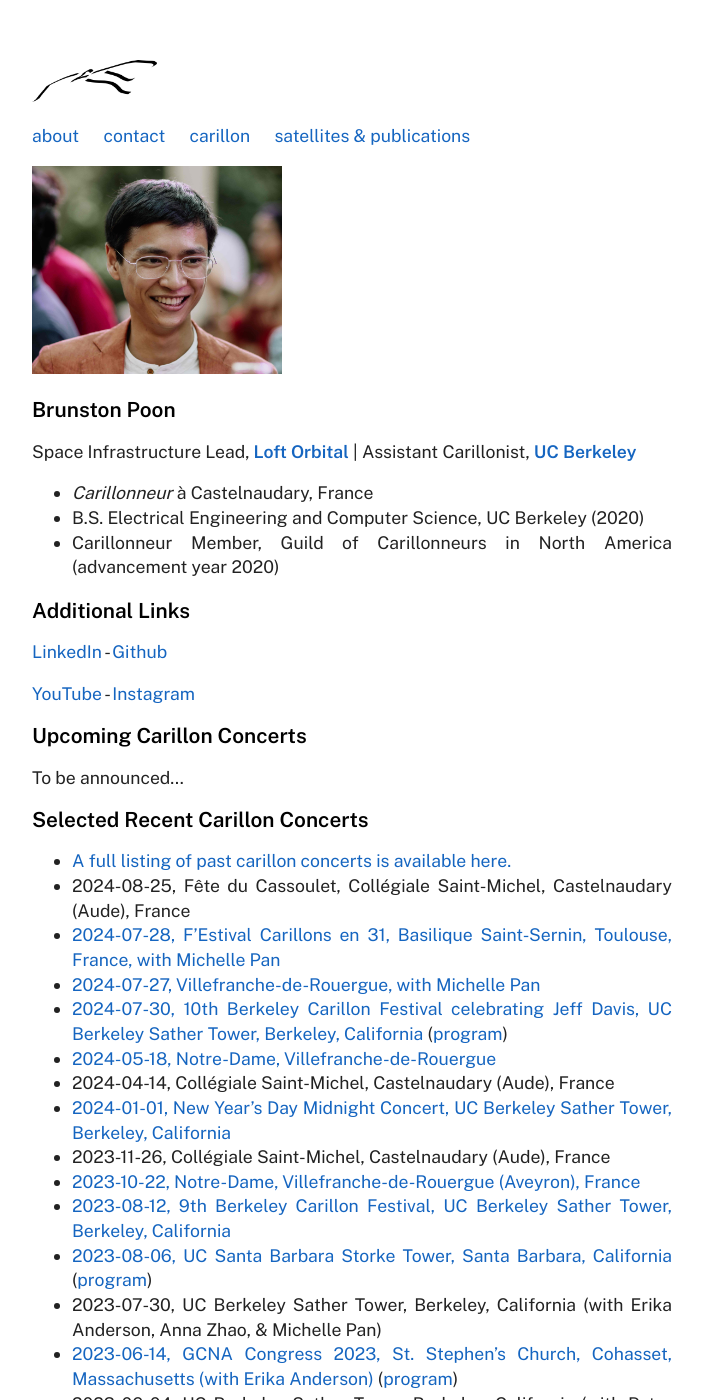
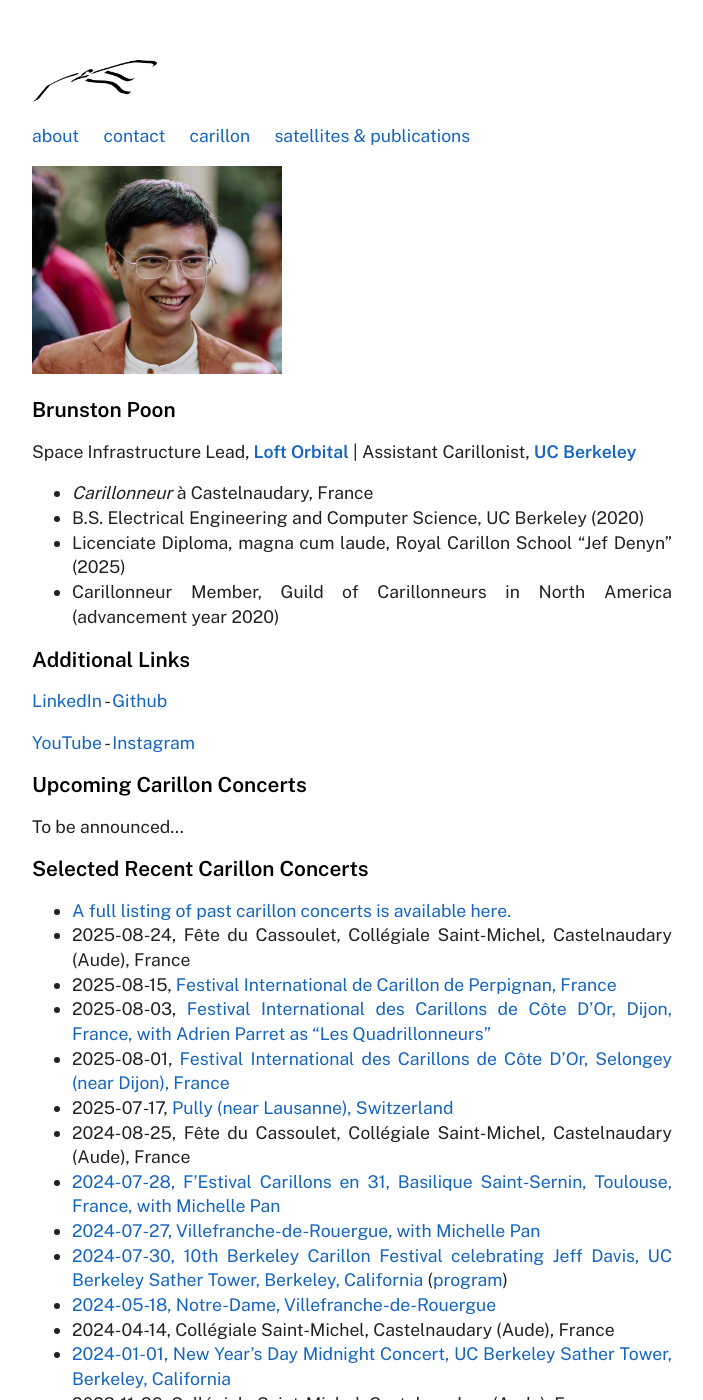
Before and after one commit to brunston/brunstonnet, a Jekyll site: the page built from index.md, in a window 1280 px wide and 1400 px high. Shown: the whole window, without its empty margins (288-991 px from the left). Built offline with Jekyll 4.4.1, drawn with Linux system fonts in a browser that asks for light colours.

Commit message:
feat: 2025-09-13 updates

```diff
--- a/index.md
+++ b/index.md
@@ -12,6 +12,7 @@ Space Infrastructure Lead, **[Loft Orbital](https://www.loftorbital.com/)** \| A
 
 * *Carillonneur* à Castelnaudary, France
 * B.S. Electrical Engineering and Computer Science, UC Berkeley (2020)
+* Licenciate Diploma, magna cum laude, Royal Carillon School "Jef Denyn" (2025)
 * Carillonneur Member, Guild of Carillonneurs in North America (advancement year 2020)
 
 Additional Links
@@ -29,6 +30,11 @@ Selected Recent Carillon Concerts
 ========================
 
 * [A full listing of past carillon concerts is available here.](https://brunston.net/carillon/)
+* 2025-08-24, Fête du Cassoulet, Collégiale Saint-Michel, Castelnaudary (Aude), France
+* 2025-08-15, [Festival International de Carillon de Perpignan, France](https://ouillade.eu/agenda/perpignan-vendredi-15-aout-18h-concert-de-cloture-du-festival-de-carillon-avec-brunston-poon-carillonneur-americain/322477)
+* 2025-08-03, [Festival International des Carillons de Côte D'Or, Dijon, France, with Adrien Parret as "Les Quadrillonneurs"](https://en.destinationdijon.com/events/festival-international-des-carillons-de-cote-dor/)
+* 2025-08-01, [Festival International des Carillons de Côte D'Or, Selongey (near Dijon), France](https://www.bienpublic.com/pour-sortir/loisirs/Concert-musique/Autres-styles-musicaux/Bourgogne/Cote-d-or/Selongey/2025/08/01/Festival-international-des-carillons-de-cote-d-or)
+* 2025-07-17, [Pully (near Lausanne), Switzerland](https://www.carillons.ch/blog/event/recital-par-le-carillonneur-americain-poon-brunston/)
 * 2024-08-25, Fête du Cassoulet, Collégiale Saint-Michel, Castelnaudary (Aude), France
 * [2024-07-28, F'Estival Carillons en 31, Basilique Saint-Sernin, Toulouse, France, with Michelle Pan](https://www.carillonsenpaysdoc.fr/fr/f-estival-carillons-en-31-2024)
 * [2024-07-27, Villefranche-de-Rouergue, with Michelle Pan](https://www.carillonsenpaysdoc.fr/fr/agenda/2024-07-villefranche-de-rouergue-concert-de-carillon)
```
Also changed, not shown: carillon/index.md (+6 -0 lines).
